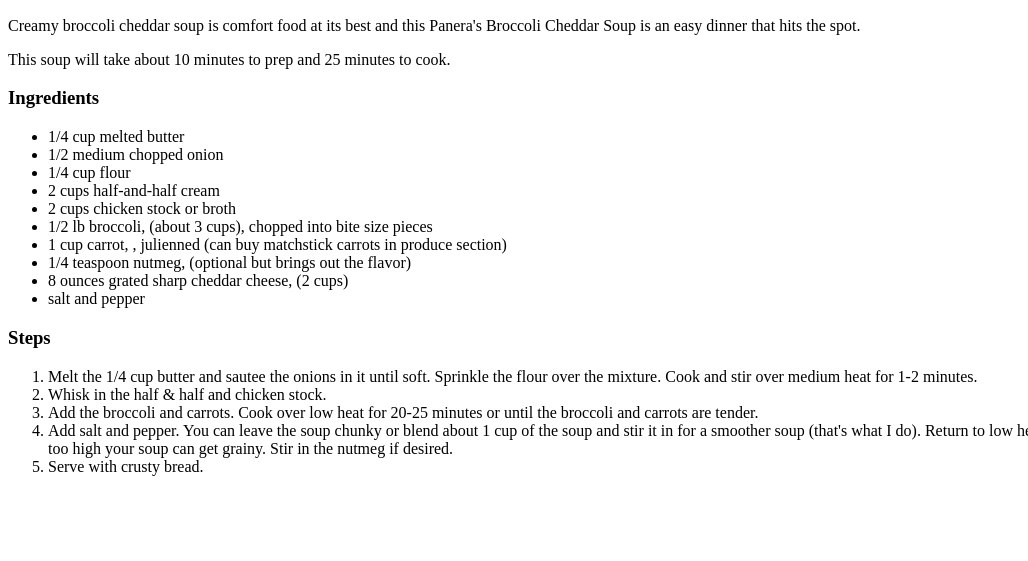
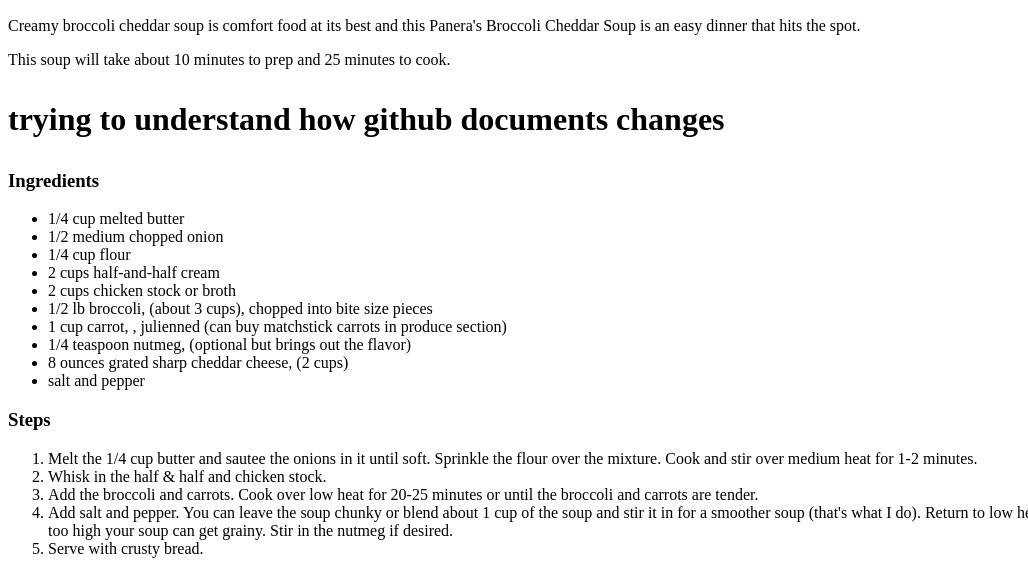
Before and after one commit to laurawas246/odin-recipes, a plain HTML site: page recipes/brocolli_cheddar_soup.html in a window 1280 px wide. Shown: the part 434-995 px from the top of the page, without its empty margins (0-1028 px from the left). Before the commit the page ends 926 px from the top, so only its background shows below. Drawn offline with Linux system fonts and the light colour scheme.

Commit message:
Add sentence to see how github documents the change.

```diff
--- a/recipes/brocolli_cheddar_soup.html
+++ b/recipes/brocolli_cheddar_soup.html
@@ -10,6 +10,7 @@
         <h2>Description</h2>
         <p>Creamy broccoli cheddar soup is comfort food at its best and this Panera's Broccoli Cheddar Soup is an easy dinner that hits the spot.</p>
         <p>This soup will take about 10 minutes to prep and 25 minutes to cook.</p>
+        <h1><p>trying to understand how github documents changes</p></h1>
         <h3>Ingredients</h3>
             <ul>
                 <li>1/4 cup melted butter</li>
```
